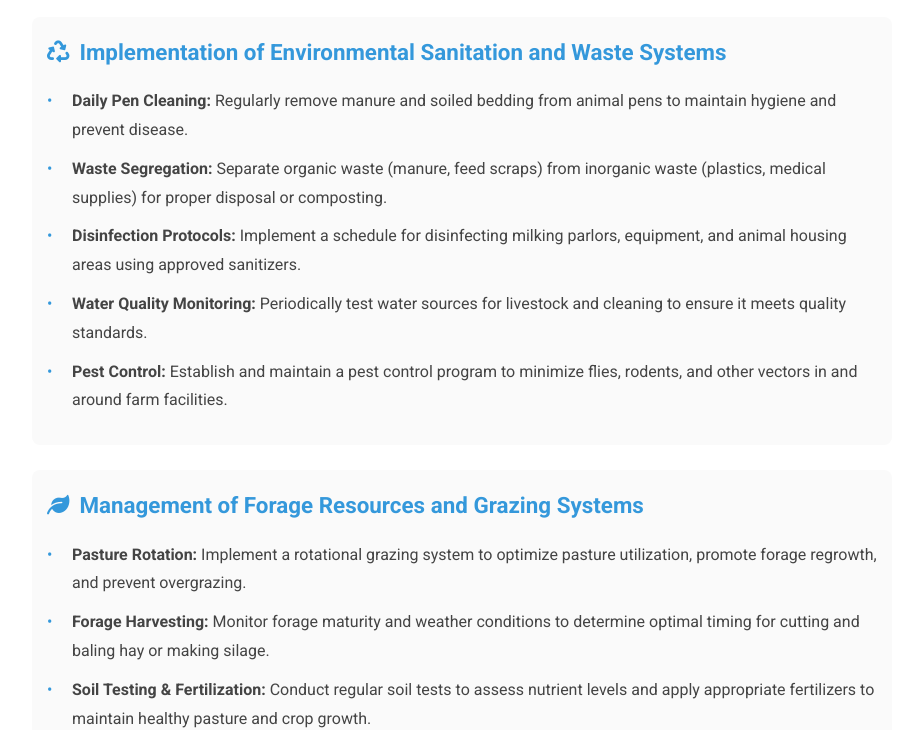
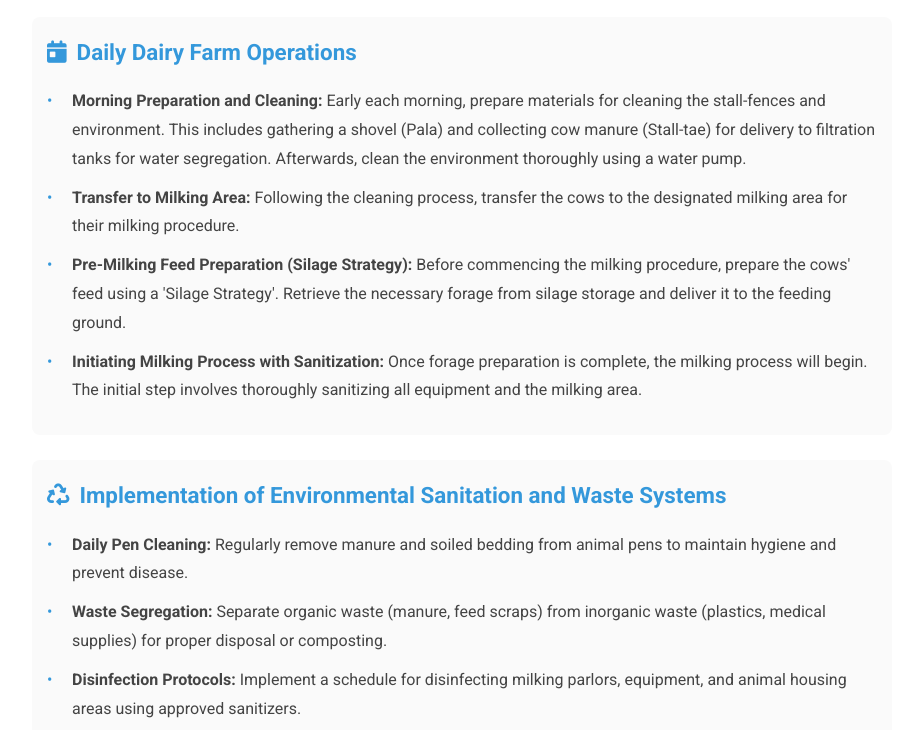
Before and after one commit to johnwesleyquintero/arwen-fabila, a plain HTML site: page sop.html in a window 1280 px wide. Shown: the part 710-1440 px from the top of the page, without its empty margins (178-1085 px from the left). Drawn offline with Linux system fonts and the light colour scheme.

Commit message:
feat(sop): add daily dairy farm operations section to sop
Add detailed standard operating procedures for morning preparation, cleaning, feeding and milking processes to improve documentation of daily farm operations.

```diff
--- a/sop.html
+++ b/sop.html
@@ -254,6 +254,16 @@
             <h2><i class="fas fa-file-alt"></i> Standard Operating Procedures (SOPs)</h2>
 
             <div class="experience-item">
+                <h3><i class="fas fa-calendar-day"></i> Daily Dairy Farm Operations</h3>
+                <ul>
+                    <li><strong>Morning Preparation and Cleaning:</strong> Early each morning, prepare materials for cleaning the stall-fences and environment. This includes gathering a shovel (Pala) and collecting cow manure (Stall-tae) for delivery to filtration tanks for water segregation. Afterwards, clean the environment thoroughly using a water pump.</li>
+                    <li><strong>Transfer to Milking Area:</strong> Following the cleaning process, transfer the cows to the designated milking area for their milking procedure.</li>
+                    <li><strong>Pre-Milking Feed Preparation (Silage Strategy):</strong> Before commencing the milking procedure, prepare the cows' feed using a 'Silage Strategy'. Retrieve the necessary forage from silage storage and deliver it to the feeding ground.</li>
+                    <li><strong>Initiating Milking Process with Sanitization:</strong> Once forage preparation is complete, the milking process will begin. The initial step involves thoroughly sanitizing all equipment and the milking area.</li>
+                </ul>
+            </div>
+
+            <div class="experience-item">
                 <h3><i class="fas fa-recycle"></i> Implementation of Environmental Sanitation and Waste Systems</h3>
                 <ul>
                     <li><strong>Daily Pen Cleaning:</strong> Regularly remove manure and soiled bedding from animal pens to maintain hygiene and prevent disease.</li>
```
Also changed, not shown: index.html (+2 -2 lines).
